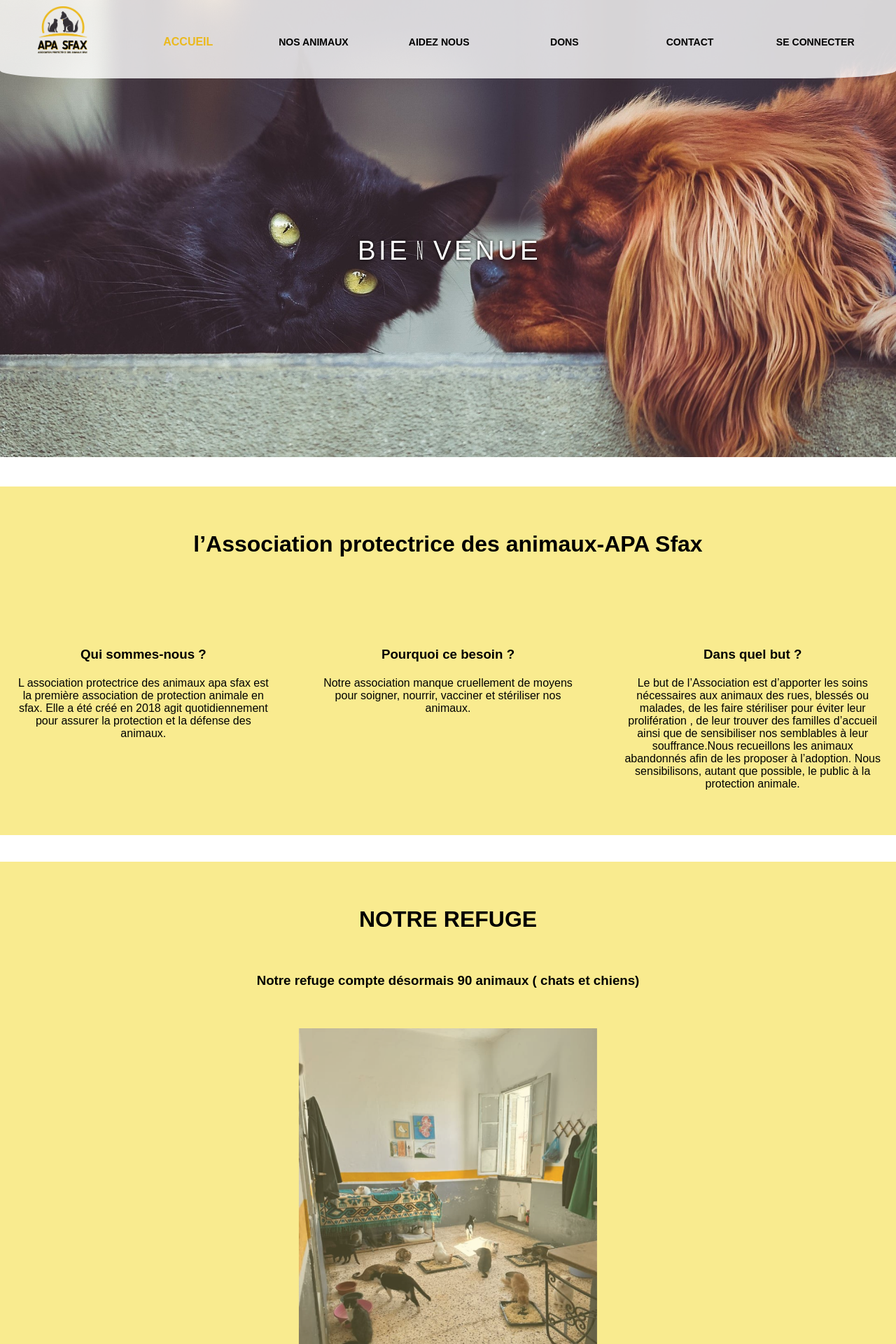
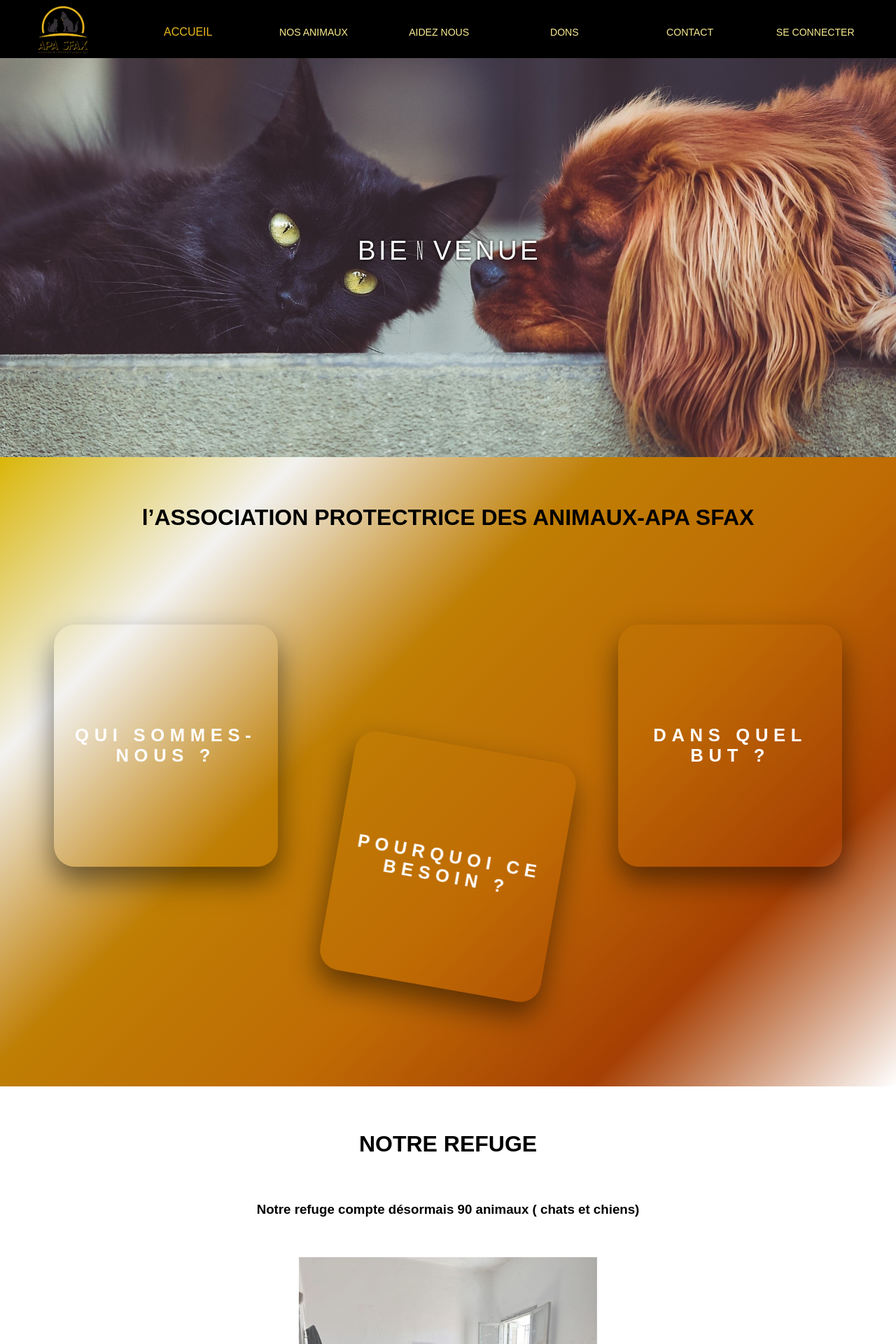
Before and after one commit to matoussi-roua/APASfax-Website-UniPROJECT, a PHP site: page /Accueil.html in a window 1280 px wide; the page is wider, and only the part inside the window is pictured. Shown: the top 1920 px of that part at 70% size. Run offline with PHP 8.4, Linux system fonts and the light colour scheme.

Commit message:
navbar et footer page accueil
j ai changé encore une fois la navbar  et j ai ajouter footer des liens rapides et formulaire newsletter.

```diff
--- a/ACCUEIL/Accueil.html
+++ b/ACCUEIL/Accueil.html
@@ -18,7 +18,7 @@
               <li>
               <a class="active" href="Accueil.html">ACCUEIL</a>
               <ul class="sub-menu">
-                  <li> <a href="Accueil.html#association">NOTRE ASSOCIATION</a> </li>
+                  <li> <a href="Accueil.html#nous">NOTRE ASSOCIATION</a> </li>
                   <li><a href="Accueil.html#refuge">NOTRE REFUGE</a></li>
                   <li><a href="Accueil.html#events">NOS EVENNEMENTS</a></li>
               </ul>
@@ -61,34 +61,36 @@
           <span style="--i:8">U</span>
           <span style="--i:9">E</span>
 
-
       </div>
   </div>
   <script src="javascript/navbar.js"></script>
-<div class="component1">
-  <a name="association"></a>
-  <h1>l’Association protectrice des animaux-APA Sfax</h1>
-  <div class="nous">
 
-    <div class="description">
-      <h3>Qui sommes-nous ?</h3>
-      <p>L association protectrice des animaux apa sfax est la première association de protection animale en sfax.
+
+  <div class="container">
+    <h1 class="titre_association">l’ASSOCIATION PROTECTRICE DES ANIMAUX-APA SFAX</h1>
+<a href="#" name="nous"></a>
+    <div class="box" id="box1" >
+      <h2 class="title">QUI SOMMES-NOUS ?</h2>
+      <p class="paragraph" >L association protectrice des animaux apa sfax est la première association de protection animale en sfax.
         Elle a été créé en 2018 agit quotidiennement pour assurer la protection et la défense des animaux.</p>
+    </div>
+    <div class="box" id="box2">
+      <h2 class="title">POURQUOI CE BESOIN ?</h2>
+      <p class="paragraph" >Notre association manque cruellement de moyens pour soigner, nourrir, vacciner et stériliser nos animaux.</p>
+    </div>
+    <div class="box" id="box3">
+      <h2 class="title">DANS QUEL BUT ?</h2>
+      <p class="paragraph" >Le but de l’Association est d’apporter les soins nécessaires aux animaux des rues, blessés ou malades, de les faire stériliser pour éviter leur prolifération , de leur trouver des familles d’accueil ainsi que de sensibiliser nos semblables à leur souffrance.Nous recueillons les animaux abandonnés afin de les proposer à l’adoption.
+        Nous sensibilisons, autant que possible, le public à la protection animale.</p>
 
     </div>
-    <div class="description">
-      <h3>Pourquoi ce besoin ?</h3>
-      <p>Notre association manque cruellement de moyens pour soigner, nourrir, vacciner et stériliser nos animaux.</p>
-    </div>
-    <div class="description"><h3>Dans quel but ?</h3>
-      <p>Le but de l’Association est d’apporter les soins nécessaires aux animaux des rues, blessés ou malades, de les faire stériliser pour éviter leur prolifération , de leur trouver des familles d’accueil ainsi que de sensibiliser nos semblables à leur souffrance.Nous recueillons les animaux abandonnés afin de les proposer à l’adoption.
-        Nous sensibilisons, autant que possible, le public à la protection animale.</p>
-    </div>
+
   </div>
-</div>
+
+
 <div class="component2">
   <a name="refuge"></a>
-  <H1>NOTRE REFUGE</H1>
+  <H1 class="titre_association" >NOTRE REFUGE</H1>
   <H3>Notre refuge compte désormais 90 animaux ( chats et chiens)</H3>
   <div class="slideshow-container">
     <div class="mySlides fade">
@@ -128,19 +130,85 @@
   <script src="javascript/script.js"></script>
 
 </div>
-<!-- 5edmet ayoub -->
-<div class="component3">
-  <a name="events"></a>
-  <H1>NOS EVENNEMENTS</H1>
+
+<div class="container">
+  <h1 class="titre_association2">NOS EVENNEMENTS</h1>
+  <div> <pre>
+
+  </pre> </div>
+<a href="#" name="events"></a>
+  <div class="box" id="box1" >
+    <h2 class="title">QUI SOMMES-NOUS ?</h2>
+    <p class="paragraph" >L association protectrice des animaux apa sfax est la première association de protection animale en sfax.
+      Elle a été créé en 2018 agit quotidiennement pour assurer la protection et la défense des animaux.</p>
+  </div>
+  <div class="box" id="box2">
+    <h2 class="title">POURQUOI CE BESOIN ?</h2>
+    <p class="paragraph" >Notre association manque cruellement de moyens pour soigner, nourrir, vacciner et stériliser nos animaux.</p>
+  </div>
+  <div class="box" id="box3">
+    <h2 class="title">DANS QUEL BUT ?</h2>
+    <p class="paragraph" >Le but de l’Association est d’apporter les soins nécessaires aux animaux des rues, blessés ou malades, de les faire stériliser pour éviter leur prolifération , de leur trouver des familles d’accueil ainsi que de sensibiliser nos semblables à leur souffrance.Nous recueillons les animaux abandonnés afin de les proposer à l’adoption.
+      Nous sensibilisons, autant que possible, le public à la protection animale.</p>
+
+  </div>
+
+</div>
+
+<div class="schema">
+
 </div>
 
 
+<footer class="footer-section">
+        <div class="container3">
+            <div class="footer-content pt-5 pb-5">
+                <div class="row">
+                    <div class="col-xl-4 col-lg-4 mb-50">
+                        <div class="footer-widget">
+                            <div class="footer-logo">
+                                <a href="index.html"><img src="/ACCUEIL/media/logo transparent.png" class="img-fluid" alt="logo"></a>
+                            </div>
+                        </div>
+                    </div>
 
 
+                    <div class="col-xl-4 col-lg-4 col-md-6 mb-30">
+                        <div class="footer-widget">
+                            <ul>
+                                <li><a href="#">ACCUEIL</a></li>
+                                <li><a href="#">NOS ANIMAUX</a></li>
+                                <li><a href="#">AIDEZ-NOUS</a></li>
+                                <li><a href="#">DON</a></li>
+                                <li><a href="#">CONTACT</a></li>
+                                <li><a href="#">SE CONNECTER</a></li>
+                            </ul>
+                        </div>
+                    </div>
+                    <div class="col-xl-4 col-lg-4 col-md-6 mb-50">
+                        <div class="footer-widget">
+                            <div class="footer-text mb-25">
+                                <p>N'oubliez pas de vous abonner à nos nouveaux flux en remplissant gentiment le formulaire ci-dessous.</p>
+                            </div>
+                            <div class="subscribe-form">
+                                <form action="#">
+                                    <input type="text" placeholder="Email Address">
+                                    <button><i class="fab fa-telegram-plane"></i></button>
+                                </form>
+                            </div>
+                        </div>
+                    </div>
+                </div>
+            </div>
+        </div>
+        <div class="copyright-area">
+          <p class="copyright">© l’Association protectrice des animaux-APA Sfax |Tous droits réservés.</p>
 
+        </div>
+    </footer>
 
-<footer class="footer">
+<!-- <footer class="footer">
   <p class="copyright">© l’Association protectrice des animaux-APA Sfax |Tous droits réservés.</p>
-</footer>
+</footer> -->
 </body>
 </html>
--- a/ACCUEIL/css/Accueil.css
+++ b/ACCUEIL/css/Accueil.css
@@ -14,6 +14,7 @@ cdc8ab gris fetah
   body {
     position: relative;
   font-family: "Montserrat", sans-serif;
+
   }
 
   .HEAD {
@@ -30,23 +31,24 @@ cdc8ab gris fetah
   nav {
   text-align: center;
   width: 100%;
-  height: 14vh;
+  height: 6.5vw;
   margin: 0;
   z-index: 1;
   position: absolute;
   top: 0;
   left: 0;
-  background-color: rgba(255, 255, 255, 0.8);
+  /* background-color: rgba(255, 255, 255, 0.8); */
+  background-color: #000000;
   padding: 0.1% auto;
-  border-bottom-left-radius:10% ;
-  border-bottom-right-radius: 10%;
+  /* border-bottom-left-radius:10% ;
+  border-bottom-right-radius: 10%; */
+  opacity: 90%;
   }
   #navb{
     position: fixed;
   }
   a{
-  color: #000000;
-  font-weight: bold;
+  color: #f9eb8f;
   font-size: 1.1vw;
   }
 
@@ -62,8 +64,8 @@ cdc8ab gris fetah
   .navbar > li {
   float: left;
   width: 14%;
-  height: 13vh;
-  line-height: 14vh;
+  height: 6.5vw;
+  line-height: 6.5vw;
   cursor: pointer;
 
 
@@ -73,8 +75,8 @@ cdc8ab gris fetah
     width: 120%;
     border-bottom: #f9eb8f 0.1px solid;
 
-    line-height:8vh;
-    height: 8vh;
+    line-height:5.5vw;
+    height: 5vw;
     font-size: 2vh;
     background: #ebb81d00;
     padding: 0px 0;
@@ -106,8 +108,14 @@ cdc8ab gris fetah
   }
 
   .sub-menu li:hover a{
-  color: #000000;
+  color: #f9eb8f;
   font-size: 1.45vw;
+
+  }
+
+  .sub-menu li{
+    background-color: #000000;
+    opacity: 80%;
   }
 
   .navbar > li:hover .sub-menu li {
@@ -181,54 +189,29 @@ cdc8ab gris fetah
 img{
     width: 100%;
   }
-.component1{
-  background-color: #f9eb8f;
-  padding-top: 5%;
-  margin-top: 3%;
-  padding-bottom: 5%;
-}
+
 /* 3e3a40  gris
 ebb91d jaune
 f9eb8f beige
 cdc8ab gris fetah
 5c6074 bleugris */
-  .nous{
-
-    text-align:center;
-    display: flex;
-    justify-content: space-between;
-    align-items: top;
-    flex-direction: row;
-    width: 100%;
-    padding-top: 0%;
-  }
-  p{
-    padding-left: 5%;
-    padding-right: 5%;
-    padding-bottom: 0%;
-  }
-  h1,h3{
-    padding-bottom: 5%;
-    text-align: center;
-  }
-  .description{
-    margin-top: 5%;
-    width: 32%;
-    padding: 0%;
 
 
 
-  }
-  .titre{
-    align-content: center;
-  }
 
+/* gallerie pour notre refuge */
   .component2{
-    background-color: #f9eb8f;
+    background-color: #ffff;
     padding: 5%;
-    margin-top: 3%;
+    margin-top: 0%;
+    min-height: 65vw;
 
     }
+    h3{
+      padding-bottom: 5%;
+      text-align: center;
+    }
+
     /* 3e3a40  gris
 ebb91d jaune
 f9eb8f beige
@@ -270,3 +253,230 @@ cdc8ab gris fetah
 
 
 }
+
+  /* presentation de notre association */
+
+.container {
+  background: linear-gradient(135deg, #D9B504, #F2F2F0, #BF7E04, #BF6B04, #A63F03, #FFFFFF);
+
+  display: flex;
+  flex-wrap: wrap;
+  justify-content: space-between;
+  padding: 6vw;
+  margin-top: -1%;
+  align-items: center;
+  width: 100%;
+}
+
+.titre_association ,.titre_association2{
+  text-align: center;
+  color: rgb(0, 0, 0);
+ margin: auto;
+ padding-bottom: 5vw;
+ font-size: 2.5vw;
+}
+.titre_association2{
+  text-align: center;
+}
+
+.box {
+  margin-top: 19VW;
+  margin-bottom: 5vw;
+  position: relative;
+  width: 25vw;
+  height:27vw;
+  border-radius: 30px;
+  overflow: hidden;
+  box-shadow: 0 20px 40px rgba(0, 0, 0, 0.5);
+  transition: box-shadow 0.3s ease-in-out;
+
+}
+
+.box:hover {
+  box-shadow: 0 40px 80px rgba(0, 0, 0, 0.5);
+  background-color: #fff;
+}
+
+.title {
+  position: absolute;
+  top: 50%;
+  left: 50%;
+  transform: translate(-50%, -50%);
+  padding: 20px;
+  color:white;
+  width: 100%;
+  text-align: center;
+  font-size: 2vw;
+  font-weight: 600;
+  letter-spacing: 0.3em;
+  text-transform: uppercase;
+  transition: background-color 0.3s ease-in-out, opacity 0.3s ease-in-out;
+}
+
+.box:hover .title {
+  background-color: transparent;
+  color: transparent;
+  opacity: 0;
+}
+
+.paragraph {
+  position: absolute;
+  top: 50%;
+  left: 50%;
+  transform: translate(-50%, -50%);
+  padding: 20px;
+  width: 90%;
+  text-align: center;
+  font-size: 1.3vw;
+  opacity: 0;
+  transition: opacity 0.3s ease-in-out;
+}
+
+.box:hover .paragraph {
+  opacity: 1;
+}
+
+
+
+
+.box:hover .button {
+  opacity: 1;
+}
+
+#box1, #box3{
+  transform: translateY(-50%);
+}
+#box2{
+  transform: rotate(10deg)
+}
+
+
+ul {
+  margin: 0px;
+  padding: 0px;
+}
+.footer-section {
+background: #151414;
+position: relative;
+}
+.footer-cta {
+border-bottom: 1px solid #373636;
+}
+.single-cta i {
+color: #ff5e14;
+font-size: 30px;
+float: left;
+margin-top: 8px;
+}
+.cta-text {
+padding-left: 15px;
+display: inline-block;
+}
+.cta-text h4 {
+color: #fff;
+font-size: 20px;
+font-weight: 600;
+margin-bottom: 2px;
+}
+.cta-text span {
+color: #757575;
+font-size: 15px;
+}
+.footer-content {
+position: relative;
+z-index: 2;
+}
+.footer-pattern img {
+position: absolute;
+top: 0;
+left: 0;
+height: 330px;
+background-size: cover;
+background-position: 100% 100%;
+}
+.footer-logo {
+margin-bottom: 30px;
+}
+.footer-logo img {
+  max-width: 100px;
+}
+
+.footer-widget-heading h3 {
+color: #fff;
+font-size: 20px;
+font-weight: 600;
+margin-bottom: 40px;
+position: relative;
+}
+.footer-widget-heading h3::before {
+content: "";
+position: absolute;
+left: 0;
+bottom: -15px;
+height: 2px;
+width: 50px;
+background: #ff5e14;
+}
+.footer-widget ul li {
+display: inline-block;
+float: left;
+width: 50%;
+margin-bottom: 12px;
+}
+.footer-widget ul li a:hover{
+color: #ff5e14;
+}
+.footer-widget ul li a {
+color: #878787;
+text-transform: capitalize;
+}
+.subscribe-form {
+position: relative;
+overflow: hidden;
+width: 20%;
+}
+.subscribe-form input {
+width: 100%;
+padding: 14px 28px;
+background: #2E2E2E;
+border: 1px solid #2E2E2E;
+color: #fff;
+}
+.subscribe-form button {
+  position: absolute;
+  right: 0;
+  background: #ff5e14;
+  padding: 13px 20px;
+  border: 1px solid #ff5e14;
+  top: 0;
+  width: 30%;
+  height: 100%;
+}
+.subscribe-form button i {
+color: #fff;
+font-size: 22px;
+transform: rotate(-6deg);
+}
+.copyright-area{
+background: #202020;
+padding: 25px 0;
+}
+.copyright-text p {
+margin: 0;
+font-size: 14px;
+color: #878787;
+}
+.copyright-text p a{
+color: #ff5e14;
+}
+.footer-menu li {
+display: inline-block;
+margin-left: 20px;
+}
+.footer-menu li:hover a{
+color: #ff5e14;
+}
+.footer-menu li a {
+font-size: 14px;
+color: #878787;
+}
--- a/ACCUEIL/javascript/navbar.js
+++ b/ACCUEIL/javascript/navbar.js
@@ -2,10 +2,10 @@ window.addEventListener("scroll", function(){
     var navb = document.getElementById("navb");
     if(window.pageYOffset > 0){
 
-      navb.style.height = "13vh";
+      navb.style.height = "6.5vw";
     }
     else{
-        navb.style.height = "14vh";
+        navb.style.height = "6.5vw";
     }
 
   });
--- a/AIDEZ NOUS/AidezNous.html
+++ b/AIDEZ NOUS/AidezNous.html
@@ -48,7 +48,7 @@
   </nav>
     <img src="media/pic.png" alt="your image">
 
-    <div class="imageHead">
+    <!-- <div class="imageHead">
 
 
       <span style="--i:1">A</span>
@@ -63,7 +63,7 @@
       <span style="--i:10">S</span>
 
 
-  </div>
+  </div> -->
   </div>
 
     <div class="container">
--- a/AIDEZ NOUS/css/AidezNous.css
+++ b/AIDEZ NOUS/css/AidezNous.css
@@ -202,9 +202,9 @@ bottom:5px;
   text-shadow: 0px 0px 4px black;
   position: absolute;
   top: 0; /* align to top edge of screen */
-  left: 0;
+  /* left: 0;
   right: 0;
-}
+} */
 .imageHead h1{
   background-size: cover;
 background-position: center;
--- a/DON/css/Don.css
+++ b/DON/css/Don.css
@@ -10,7 +10,7 @@ text-decoration: none;
 
 body{
     /* background: linear-gradient(40deg, #f9eb8f, #5c6074); */
-    background: linear-gradient(135deg, #D9B504, #F2F2F0, #BF7E04, #BF6B04, #A63F03, #FFFFFF);
+    background:  #cdc8ab;
     /* background: #d9d9d9; */
 color: #3e5967;
 font-size: 14px;
@@ -67,7 +67,7 @@ letter-spacing: 4px;
 .payment_form .back_card,
 .payment_form .front_card{
     /* background: #5c6074; */
-    background: linear-gradient(135deg, #D9B504, #F2F2F0, #BF7E04, #BF6B04, #A63F03, #FFFFFF);
+    background: #3e5967;
 
 width: 100%;
 height: 100%;
```
Also changed, not shown: ACCUEIL/media/logo.png (added).
